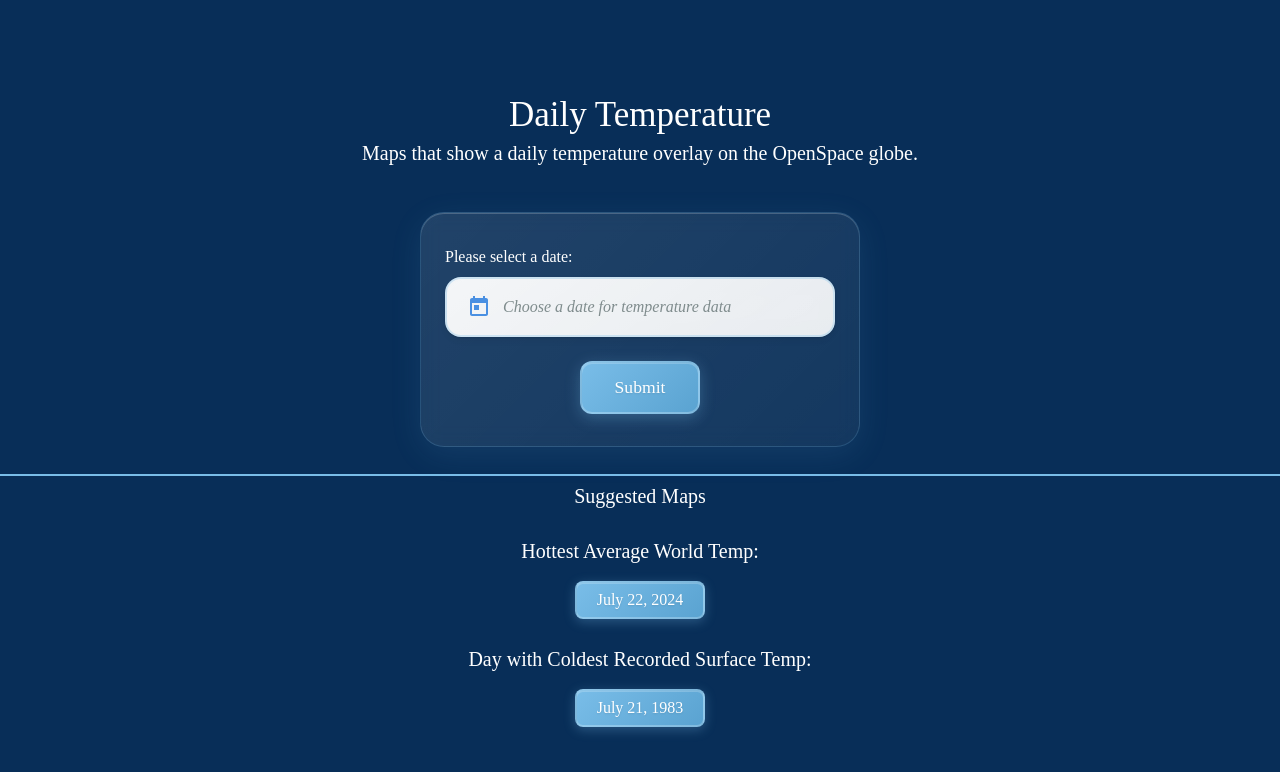
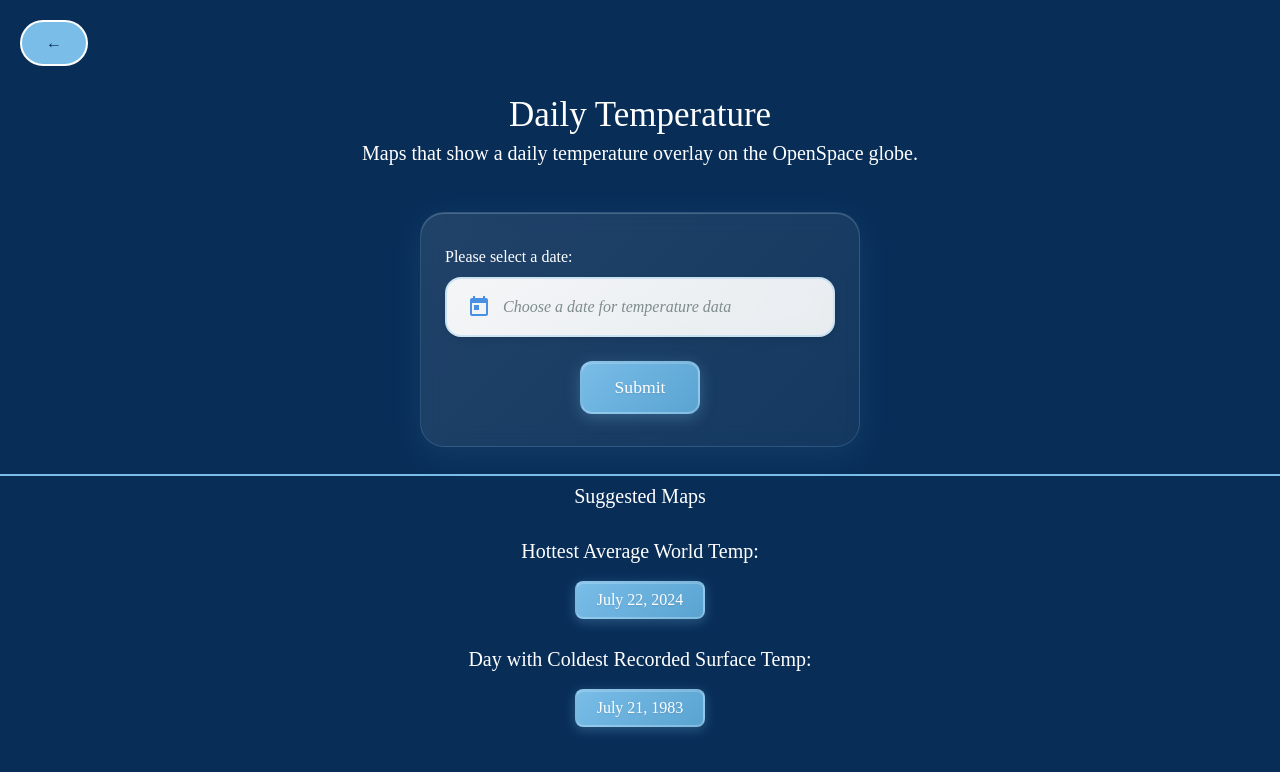
Before and after one commit to V-Model-Violets/OpenSpace-x-ClimateReanalyzer-UI, a React (Vite) app: page /daily-temperature in a window 1280 px wide. Shown: the top 772 px of the page. Built offline with nearby package versions, Linux system fonts and the light colour scheme.

Commit message:
feat: add navigation back to home page

```diff
--- a/src/pages/DailyTemperatureSearchPage.tsx
+++ b/src/pages/DailyTemperatureSearchPage.tsx
@@ -1,4 +1,5 @@
 import { useState } from "react";
+import { Link } from "react-router-dom";
 import "./SearchPage.css";
 import { MapDatePicker } from "../components/MapDatePicker";
 
@@ -77,6 +78,26 @@ function DailyTemperatureSearchPage() {
 
   return (
     <>
+      <Link to="/" style={{ textDecoration: "none" }}>
+        <button
+          style={{
+            position: "absolute",
+            top: "20px",
+            left: "20px",
+            padding: "0.75rem 1.5rem",
+            fontSize: "1rem",
+            borderRadius: "50px",
+            backgroundColor: "#79bde8",
+            color: "#082e58",
+            border: "2px solid white",
+            cursor: "pointer",
+            fontFamily: "Inria Serif",
+            fontWeight: "lighter",
+          }}
+        >
+          ←
+        </button>
+      </Link>
       <h1
         style={{
           color: "white",
--- a/src/pages/IceSnowCoverageSearchPage.tsx
+++ b/src/pages/IceSnowCoverageSearchPage.tsx
@@ -1,4 +1,5 @@
 import { useState } from "react";
+import { Link } from "react-router-dom";
 import "./SearchPage.css";
 import { MapDatePicker } from "../components/MapDatePicker";
 
@@ -6,6 +7,26 @@ function IceSnowCoverageSearchPage() {
   const [selectedDate, setSelectedDate] = useState("");
   return (
     <>
+      <Link to="/" style={{ textDecoration: "none" }}>
+        <button
+          style={{
+            position: "absolute",
+            top: "20px",
+            left: "20px",
+            padding: "0.75rem 1.5rem",
+            fontSize: "1rem",
+            borderRadius: "50px",
+            backgroundColor: "#79bde8",
+            color: "#082e58",
+            border: "2px solid white",
+            cursor: "pointer",
+            fontFamily: "Inria Serif",
+            fontWeight: "lighter",
+          }}
+        >
+          ←
+        </button>
+      </Link>
       <h1
         style={{
           color: "white",
--- a/src/pages/PrecipitationSearchPage.tsx
+++ b/src/pages/PrecipitationSearchPage.tsx
@@ -1,4 +1,5 @@
 import { useState } from "react";
+import { Link } from "react-router-dom";
 import "./SearchPage.css";
 import { MapDatePicker } from "../components/MapDatePicker";
 
@@ -6,6 +7,26 @@ function PrecipitationSearchPage() {
   const [selectedDate, setSelectedDate] = useState("");
   return (
     <>
+      <Link to="/" style={{ textDecoration: "none" }}>
+        <button
+          style={{
+            position: "absolute",
+            top: "20px",
+            left: "20px",
+            padding: "0.75rem 1.5rem",
+            fontSize: "1rem",
+            borderRadius: "50px",
+            backgroundColor: "#79bde8",
+            color: "#082e58",
+            border: "2px solid white",
+            cursor: "pointer",
+            fontFamily: "Inria Serif",
+            fontWeight: "lighter",
+          }}
+        >
+          ←
+        </button>
+      </Link>
       <h1
         style={{
           color: "white",
--- a/src/pages/SeaSurfaceTemperatureSearchPage.tsx
+++ b/src/pages/SeaSurfaceTemperatureSearchPage.tsx
@@ -1,4 +1,5 @@
 import { useState } from "react";
+import { Link } from "react-router-dom";
 import "./SearchPage.css";
 import { MapDatePicker } from "../components/MapDatePicker";
 
@@ -6,6 +7,26 @@ function SeaSurfaceTemperatureSearchPage() {
   const [selectedDate, setSelectedDate] = useState("");
   return (
     <>
+      <Link to="/" style={{ textDecoration: "none" }}>
+        <button
+          style={{
+            position: "absolute",
+            top: "20px",
+            left: "20px",
+            padding: "0.75rem 1.5rem",
+            fontSize: "1rem",
+            borderRadius: "50px",
+            backgroundColor: "#79bde8",
+            color: "#082e58",
+            border: "2px solid white",
+            cursor: "pointer",
+            fontFamily: "Inria Serif",
+            fontWeight: "lighter",
+          }}
+        >
+          ←
+        </button>
+      </Link>
       <h1
         style={{
           color: "white",
```
